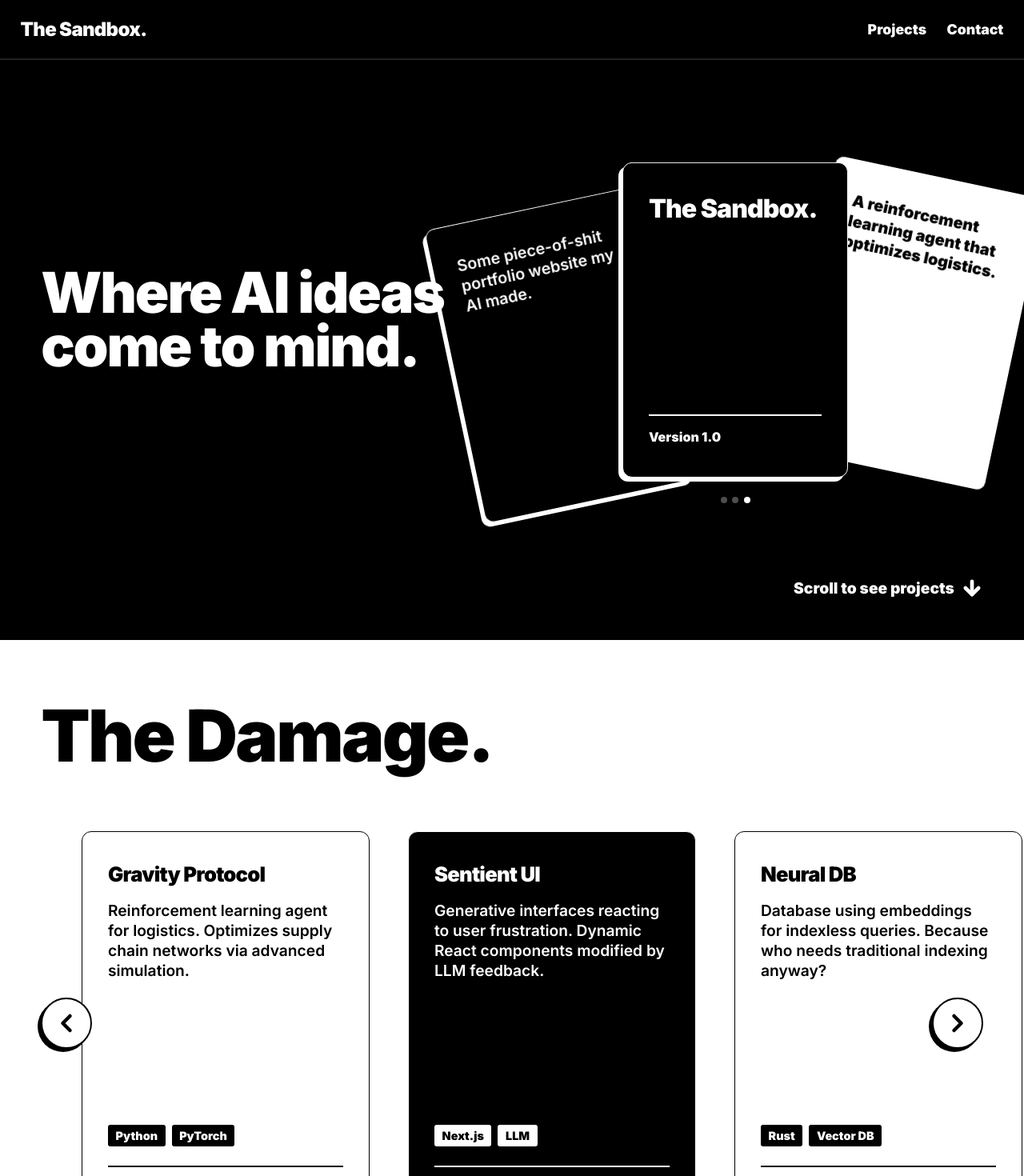
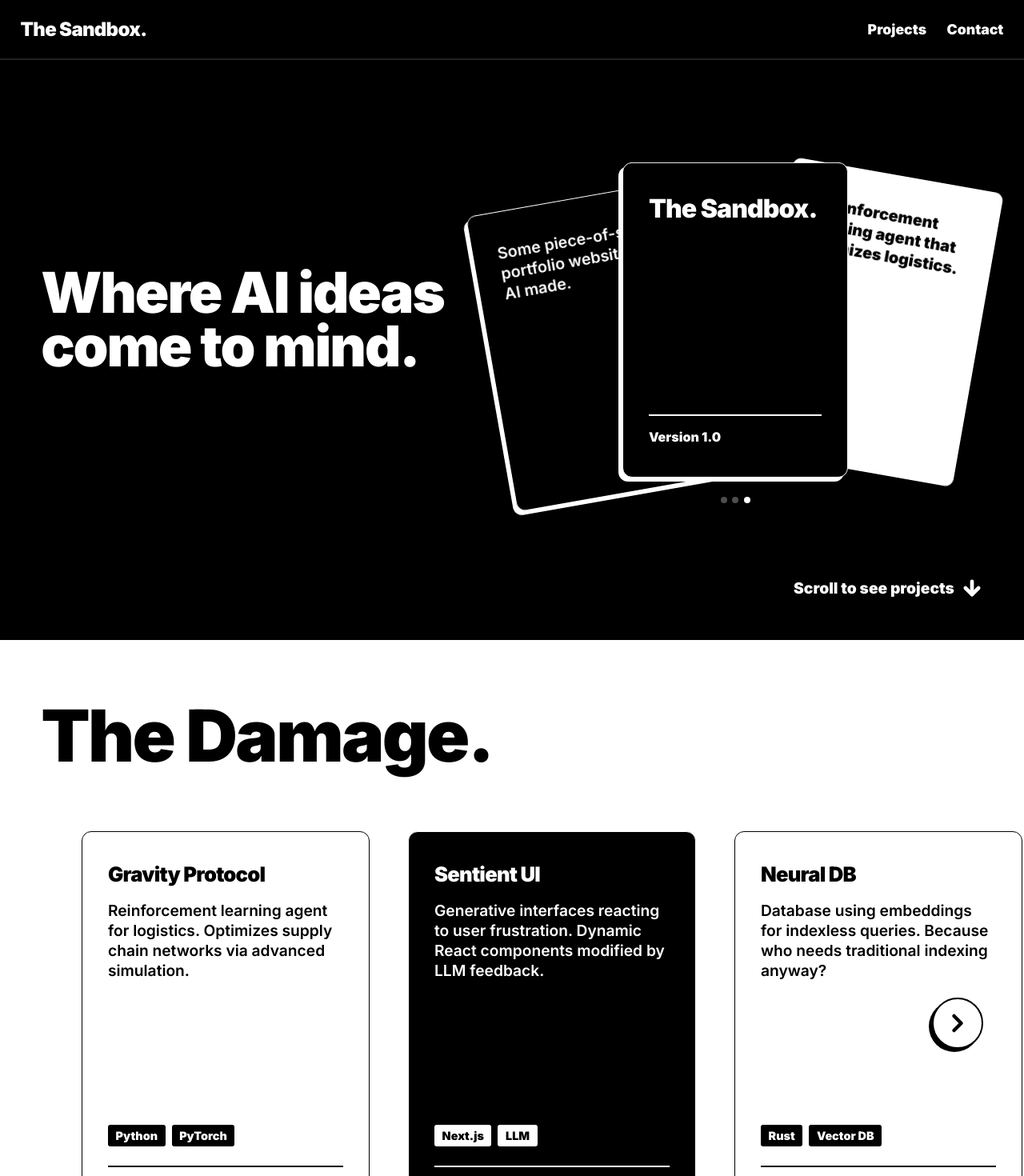
Before and after one commit to FE543210/the-sandbox, a React (Vite) app: page / in a window 1280 px wide. Shown: the top 1470 px of the page at 80% size. Built offline with nearby package versions, Linux system fonts and the light colour scheme.

Commit message:
Fix Hero card hitboxes, Carousel scroll limits, and iOS footer overscroll gap

```diff
--- a/src/App.jsx
+++ b/src/App.jsx
@@ -1,4 +1,4 @@
-import React, { useState, useRef } from 'react';
+import React, { useState, useRef, useEffect } from 'react';
 import { Github, ExternalLink, ArrowDown, ChevronLeft, ChevronRight } from 'lucide-react';
 import { motion } from 'framer-motion';
 import './index.css';
@@ -65,6 +65,23 @@ const projects = [
 export default function App() {
   const [cardOrder, setCardOrder] = useState([0, 1, 2]);
   const projectsRef = useRef(null);
+  const [canScrollLeft, setCanScrollLeft] = useState(false);
+  const [canScrollRight, setCanScrollRight] = useState(true);
+
+  const checkScrollPosition = () => {
+    if (projectsRef.current) {
+      const { scrollLeft, scrollWidth, clientWidth } = projectsRef.current;
+      setCanScrollLeft(scrollLeft > 0);
+      // Extra pixel buffer due to subpixel rendering rounding issues or fractional scroll widths
+      setCanScrollRight(Math.ceil(scrollLeft + clientWidth) < scrollWidth - 1);
+    }
+  };
+
+  useEffect(() => {
+    checkScrollPosition();
+    window.addEventListener('resize', checkScrollPosition);
+    return () => window.removeEventListener('resize', checkScrollPosition);
+  }, []);
 
   const scrollProjects = (direction) => {
     if (projectsRef.current) {
@@ -115,13 +132,21 @@ export default function App() {
   ];
 
   const positions = [
-    { rotate: -12, x: -180, y: 30, zIndex: 10 },
-    { rotate: 12, x: 180, y: -10, zIndex: 20 },
+    { rotate: -10, x: -140, y: 20, zIndex: 10 },
+    { rotate: 10, x: 140, y: -10, zIndex: 20 },
     { rotate: 0, x: 0, y: 0, zIndex: 30 }
   ];
 
   return (
-    <div style={{ backgroundColor: '#000', color: '#fff', width: '100vw', overflowX: 'hidden' }}>
+    <div style={{ backgroundColor: '#000', color: '#fff', width: '100vw', minHeight: '100vh', overflowX: 'hidden' }}>
+
+      {/* Global CSS hard-override for iOS/Mac rubberband scrolling showing white */}
+      <style>{`
+        html, body, #root {
+          background-color: #000 !important;
+          margin: 0;
+        }
+      `}</style>
 
       {/* Header - Now Solid Black to prevent white text on white bg issues */}
       <header style={{
@@ -133,12 +158,13 @@ export default function App() {
         justifyContent: 'space-between',
         alignItems: 'center',
         backgroundColor: '#000',
-        borderBottom: '2px solid #222'
+        borderBottom: '2px solid #222',
+        pointerEvents: 'none'
       }}>
-        <a href="/" style={{ textDecoration: 'none', color: 'inherit' }}>
+        <a href="/" style={{ textDecoration: 'none', color: 'inherit', pointerEvents: 'auto' }}>
           <h1 style={{ fontSize: '1.5rem', cursor: 'pointer' }}>The Sandbox.</h1>
         </a>
-        <nav style={{ display: 'flex', gap: '2vw', fontWeight: 900, fontSize: '1.1rem' }}>
+        <nav style={{ display: 'flex', gap: '2vw', fontWeight: 900, fontSize: '1.1rem', pointerEvents: 'auto' }}>
           <a href="#projects">Projects</a>
           <a href="#contact">Contact</a>
         </nav>
@@ -155,7 +181,7 @@ export default function App() {
         overflow: 'hidden'
       }}>
         {/* Massive Background Text */}
-        <div style={{ zIndex: 1, position: 'relative', marginTop: '-10vh' }}>
+        <div style={{ zIndex: 1, position: 'relative', marginTop: '-10vh', pointerEvents: 'none' }}>
           <h2 className="text-massive" style={{ color: '#fff', fontSize: 'clamp(2rem, 5.5vw, 5.5rem)' }}>Where AI ideas</h2>
           <h2 className="text-massive" style={{ color: '#fff', fontSize: 'clamp(2rem, 5.5vw, 5.5rem)' }}>come to mind.</h2>
         </div>
@@ -245,6 +271,7 @@ export default function App() {
          <h2 className="text-massive" style={{ marginBottom: '4vw', color: '#000', paddingLeft: '4vw' }}>The Damage.</h2>
 
          {/* Left Arrow (Absolute positioning to container, not flex wrapper) */}
+         {canScrollLeft && (
            <button
              onClick={() => scrollProjects('left')}
              className="carousel-btn left"
@@ -268,8 +295,10 @@ export default function App() {
            >
              <ChevronLeft size={36} strokeWidth={3} />
            </button>
+         )}
 
          {/* Right Arrow */}
+         {canScrollRight && (
            <button
              onClick={() => scrollProjects('right')}
              className="carousel-btn right"
@@ -293,10 +322,12 @@ export default function App() {
            >
              <ChevronRight size={36} strokeWidth={3} />
            </button>
+         )}
 
          {/* Carousel Window */}
          <div
            ref={projectsRef}
+           onScroll={checkScrollPosition}
            className="hide-scrollbar"
            style={{
              display: 'flex',
```
Lines whose indentation alone changed are shown as unchanged.
